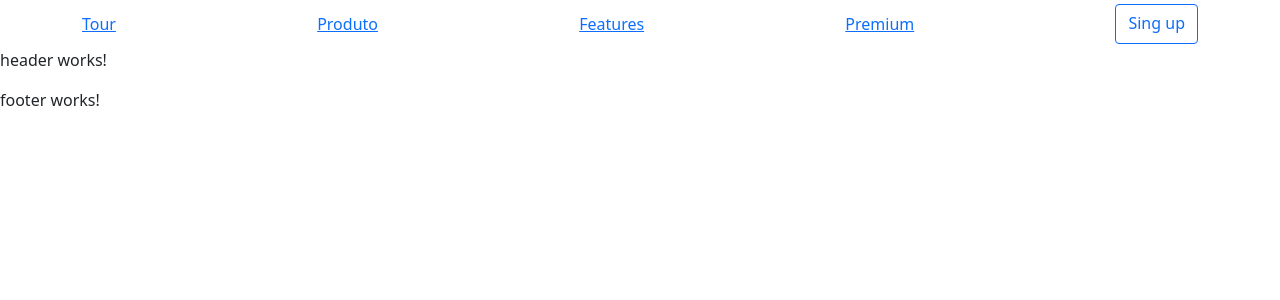
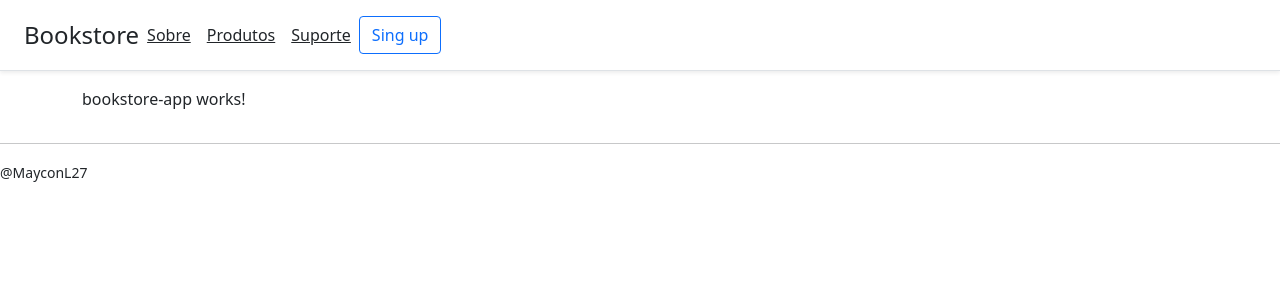
Before and after one commit to MayconL27/E-commerce-Angular, an Angular app: page / in a window 1280 px wide. Shown: the top 300 px of the page. Built offline with nearby package versions, Linux system fonts and the light colour scheme.

Commit message:
Orgonizando componentes

```diff
--- a/src/app/app.component.html
+++ b/src/app/app.component.html
@@ -2,6 +2,16 @@
 
 <app-nav></app-nav>
 
-<app-header></app-header>
+<div class="container">
+    <div class="row">
+        <div class="col">
+            <app-bookstore-app></app-bookstore-app>
+        </div>
+    </div>
+</div>
 
-<app-footer></app-footer>
+<div class="row">
+    <div class="col">
+        <app-footer></app-footer>
+    </div>
+</div>
--- a/src/app/components/shared/footer/footer.component.html
+++ b/src/app/components/shared/footer/footer.component.html
@@ -1 +1,2 @@
-<p>footer works!</p>
+<hr>
+<small>@MayconL27</small>
--- a/src/app/components/shared/header/header.component.html
+++ b/src/app/components/shared/header/header.component.html
@@ -1 +1 @@
-<p>header works!</p>
+<span class="fs-4"> Bookstore </span>
--- a/src/app/components/shared/nav/nav.component.html
+++ b/src/app/components/shared/nav/nav.component.html
@@ -1,10 +1,10 @@
-<nav class="site-header sticky-top py-1">
-    <div class="container d-flex flex-column flex-md-row justify-content-between">
-      <a class="py-2 d-none d-md-inline-block" href="#">Tour</a>
-      <a class="py-2 d-none d-md-inline-block" href="#">Produto</a>
-      <a class="py-2 d-none d-md-inline-block" href="#">Features</a>
-      <a class="py-2 d-none d-md-inline-block" href="#">Premium</a>
-      <a class="btn btn-outline-primary" href="#">Sing up</a>
-    </div>
+<div class="d-flex flex-column flex-md-row align-items-center p-3 px-md-4 mb-3 bg-white border-bottom shadow-sm">
+    <app-header></app-header>
+    <nav class="my-2 my-md-0 mr-md-3">
+      <a class="p-2 text-dark" href="#">Sobre</a>
+      <a class="p-2 text-dark" href="#">Produtos</a>
+      <a class="p-2 text-dark" href="#">Suporte</a>
+    </nav>
+    <a class="btn btn-outline-primary" href="#">Sing up</a>
 
-  </nav>
+  </div>
```
